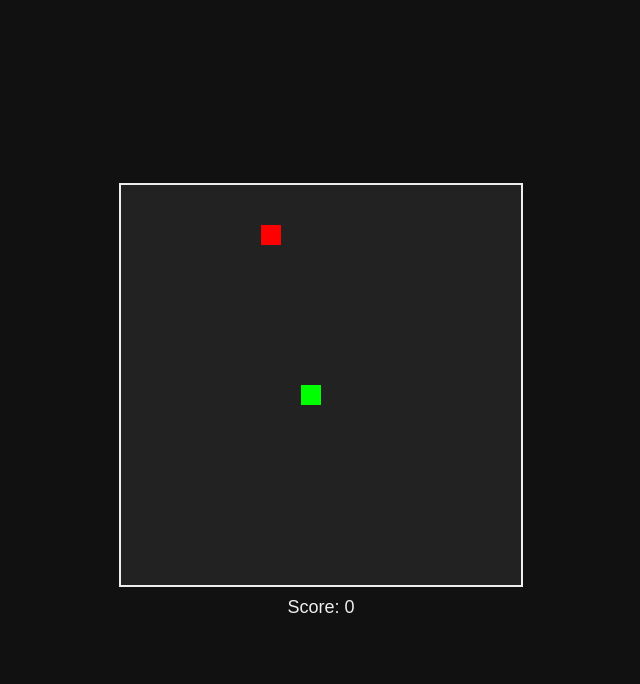
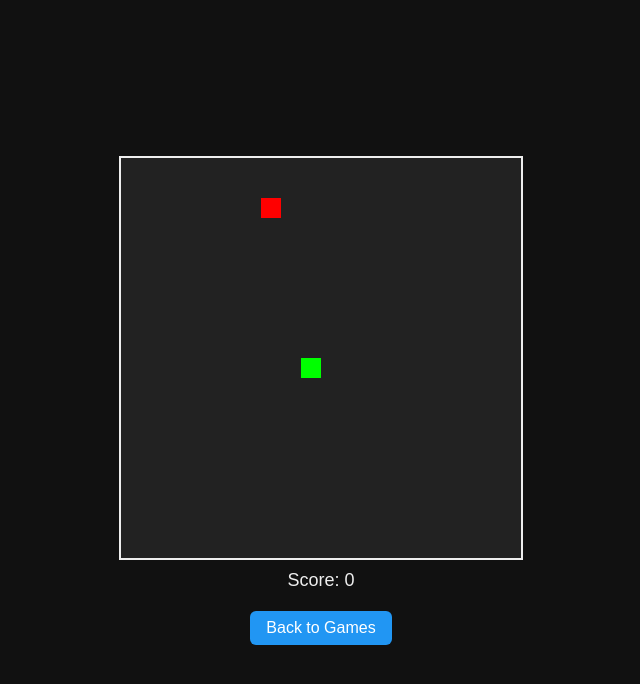
Before and after one commit to Goobers-games/HomeworkHelp, a plain HTML site: page games/snake/index.html in a window 1280 px wide. Shown: the whole page, without its empty margins (319-959 px from the left). Drawn offline with Linux system fonts and the light colour scheme.

Commit message:
Update index.html

```diff
--- a/games/snake/index.html
+++ b/games/snake/index.html
@@ -27,7 +27,7 @@
       font-size: 18px;
     }
 
-    #restartBtn {
+    .btn {
       display: none;
       margin-top: 12px;
       padding: 8px 16px;
@@ -38,20 +38,31 @@
       background: #4caf50;
       color: white;
     }
-    #restartBtn:hover {
+    .btn:hover {
       background: #43a047;
+    }
+
+    #backBtn {
+      display: block;
+      background: #2196f3;
+      margin-top: 20px;
+    }
+    #backBtn:hover {
+      background: #1976d2;
     }
   </style>
 </head>
 <body>
   <canvas id="game" width="400" height="400"></canvas>
   <div id="score">Score: 0</div>
-  <button id="restartBtn">Restart</button>
+  <button id="restartBtn" class="btn">Restart</button>
+  <button id="backBtn" class="btn">Back to Games</button>
 
   <script>
     const canvas = document.getElementById("game");
     const ctx = canvas.getContext("2d");
     const restartBtn = document.getElementById("restartBtn");
+    const backBtn = document.getElementById("backBtn");
 
     const box = 20; // grid size
     let snake, direction, food, score, game;
@@ -66,6 +77,7 @@
         y: Math.floor(Math.random() * 20) * box,
       };
       restartBtn.style.display = "none";
+      backBtn.style.display = "block"; // always show back button
       game = setInterval(drawGame, 100);
     }
 
@@ -144,6 +156,10 @@
       initGame();
     });
 
+    backBtn.addEventListener("click", () => {
+      window.location.href = "../index.html";
+    });
+
     // Start first game
     initGame();
   </script>
```
